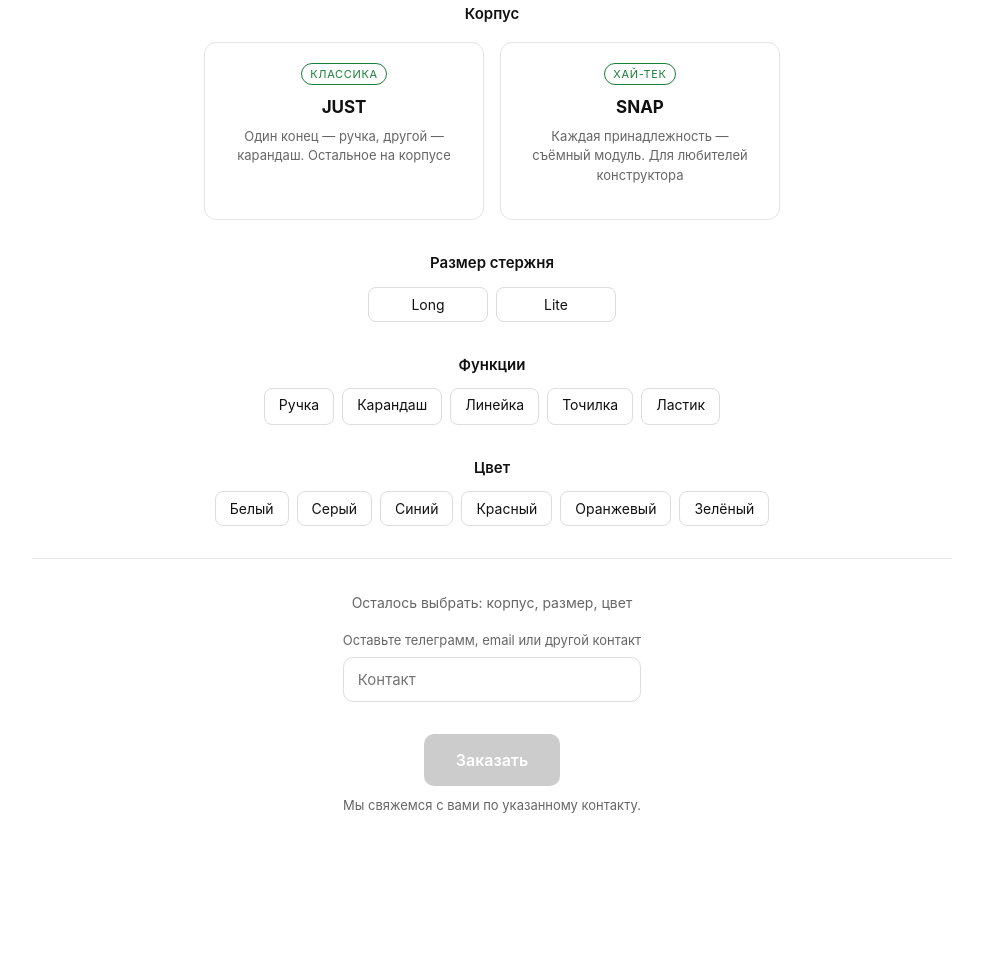
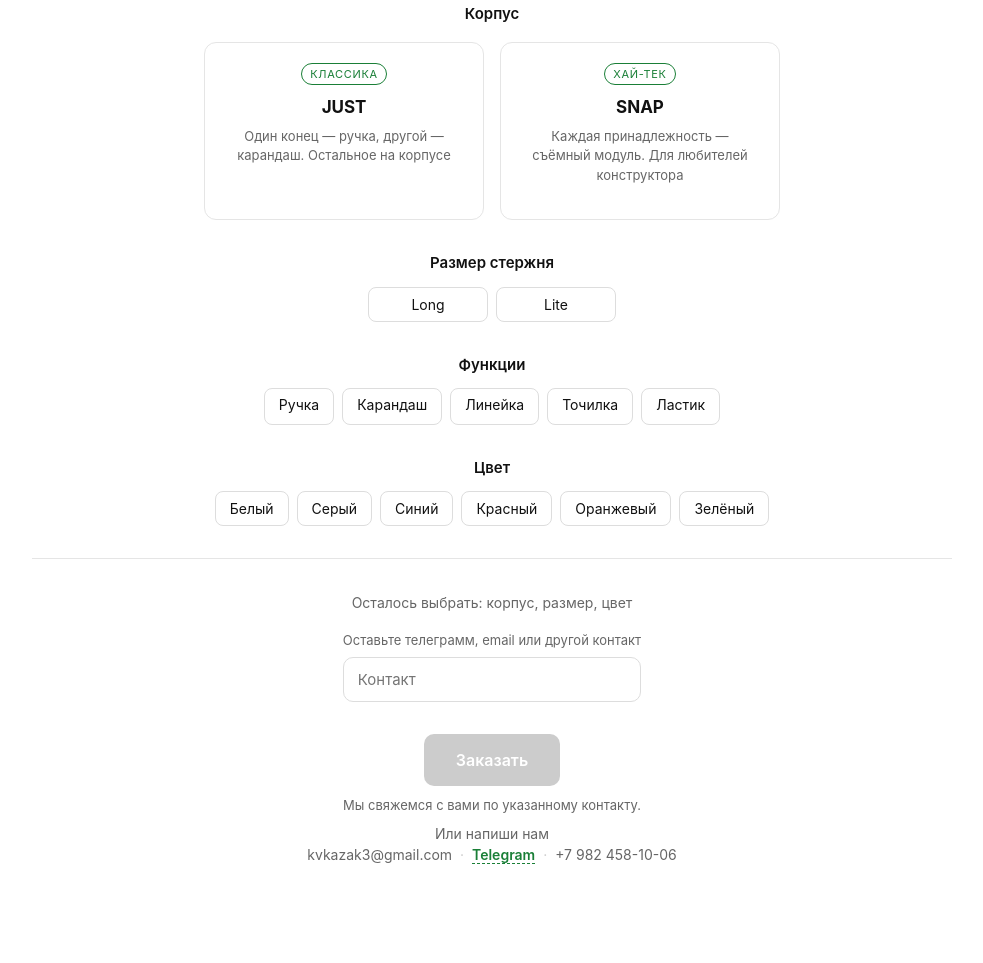
Before and after one commit to KvoERR/neprosto-ruchka, a plain HTML site: page index.html in a window 1280 px wide. Shown: the part 371-1334 px from the top of the page, without its empty margins (148-1131 px from the left). Before the commit the page ends 1284 px from the top, so only its background shows below. Drawn offline with Linux system fonts and the light colour scheme.

Commit message:
контакты

```diff
--- a/index.html
+++ b/index.html
@@ -68,6 +68,13 @@
     max-width: 560px;
   }
   .hero .accent {
+    color: var(--green);
+    font-weight: 600;
+  }
+
+  /* Айс-латте курсивом */
+  .hero .ice-latte {
+    font-style: italic;
     color: var(--green);
     font-weight: 600;
   }
@@ -488,6 +495,27 @@
   .order-message.ok { color: var(--green); font-weight: 600; }
   .order-message.err { color: #d32f2f; font-weight: 600; }
 
+  /* Приглашение написать нам */
+  .contact-invite {
+    font-size: 14px;
+    color: var(--gray);
+    margin-top: 8px;
+  }
+  .contact-invite a {
+    color: var(--green);
+    text-decoration: none;
+    font-weight: 600;
+    border-bottom: 1px dashed var(--green);
+    transition: opacity .15s;
+  }
+  .contact-invite a:hover {
+    opacity: .75;
+  }
+  .contact-invite .sep {
+    color: #ccc;
+    margin: 0 4px;
+  }
+
   @media (max-width: 720px) {
     .cards { grid-template-columns: 1fr; }
     .hero h1 { font-size: 26px; }
@@ -633,6 +661,15 @@
     </form>
 
     <p class="hint">Мы свяжемся с вами по указанному контакту.</p>
+    <p class="contact-invite">
+      Или напиши нам
+      <br>
+      <span class="plain">kvkazak3@gmail.com</span>
+      <span class="sep">·</span>
+      <a href="https://t.me/multivation_co?direct" target="_blank" rel="noopener">Telegram</a>
+      <span class="sep">·</span>
+      <span class="plain">+7 982 458-10-06</span>
+    </p>
     <div class="order-message" id="orderMessage"></div>
   </section>
 
```
